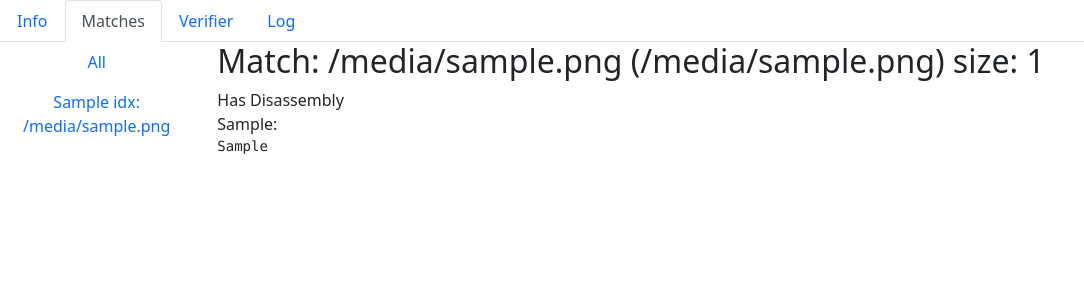
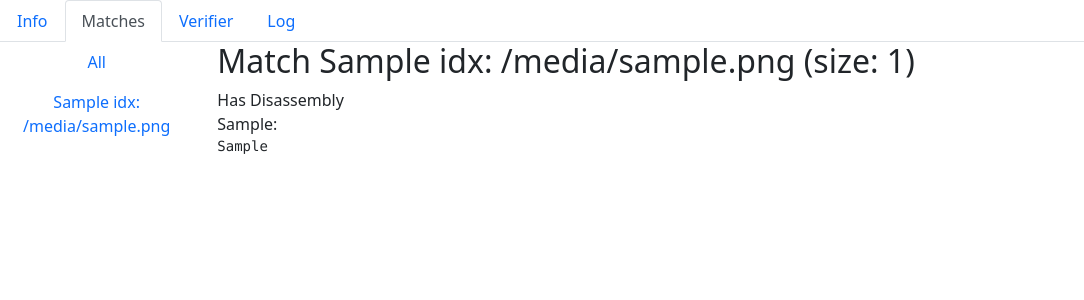
Before and after one commit to dobin/avred, a Python web app: template app/templates/file.html in a window 1280 px wide, after a click on "Matches". Shown: the part 56-356 px from the top of the page, without its empty margins (0-1084 px from the left). Run offline with Jinja, Linux system fonts and the light colour scheme; the template is opened without the code that fills it: most values are stand-ins (such as "Sample title", 1, 10 or a date in 2020).

Commit message:
ui: nicer title for matches, optional disassembly

```diff
--- a/app/templates/file_matches.html
+++ b/app/templates/file_matches.html
@@ -23,7 +23,7 @@
         <div class="tab-content" id="matchTabContent">
             <div class="tab-pane fade show active " id="match-all" role="tabpanel" aria-labelledby="match-tab-all">
                 {% for match in outcome.matches %}
-                    <h2>Match: {{match.fileOffset}} ({{match.fileOffset}}) size: {{match.size}} </h2>
+                    <h2>Match {{match.idx}}: {{match.fileOffset}} (size: {{match.size}}) </h2>
                     {% if match.disasmLines|length > 0 %}
                     Has Disassembly <br>
                     {% endif %}
@@ -34,9 +34,11 @@
 
             {% for match in outcome.matches %}
             <div class="tab-pane fade  " id="match-{{match.idx}}" role="tabpanel" aria-labelledby="match-tab-{{match.idx}}">
-                <h2> Match: {{match.fileOffset}} ({{match.fileOffset}}) size: {{match.size}} </h2>
+                <h2> Match {{match.idx}}: {{match.fileOffset}} (size: {{match.size}}) </h2>
                 Section: {{match.sectionInfo}} <br>
                 <br>
+
+                {% if match.disasmLines|length > 0 %}
 
                 <h3> Disassembly </h3>
 
@@ -49,6 +51,8 @@
                         {% endif %}
                     {% endfor %}
                 </div>
+                {% endif %}
+
 
                 <h3> Hexdump </h3>
                 <pre>{{match.dataHexdump}}</pre>
```
